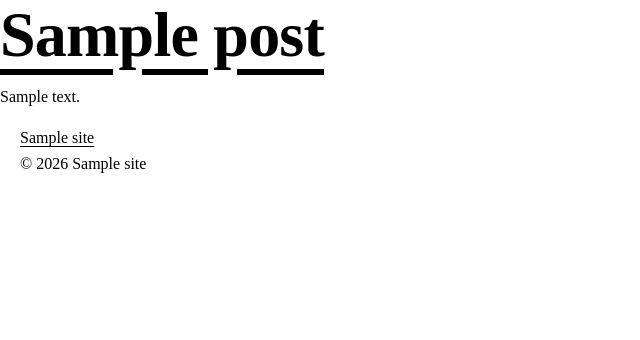
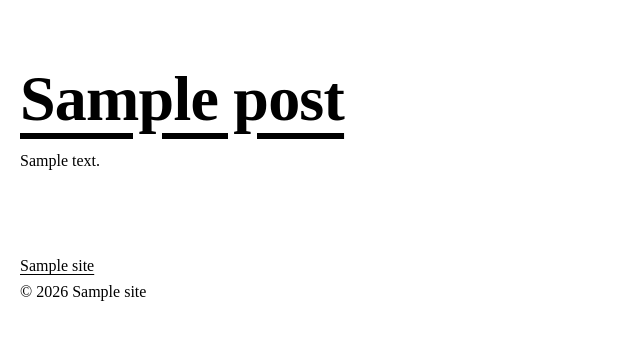
Before and after one commit to cgutierrez5000/cwl-starter-theme, a WordPress theme: template index.php in a window 1280 px wide. Shown: the part 25-365 px from the top of the page, without its empty margins (0-640 px from the left). Run offline with PHP 8.4 and a stand-in for WordPress, Linux system fonts and the light colour scheme; the site name, menu and one post (Sample post) are stand-ins, and other content is empty.

Commit message:
Wrap fallback template content in container

```diff
--- a/assets/css/main.css
+++ b/assets/css/main.css
@@ -69,6 +69,12 @@ svg {
     display: block;
     max-width: 100%;
     height: auto;
+}
+
+/* Space above and below the page content in the fallback template. */
+main>.container {
+    padding-block: var(--space-8);
+    /* 64px */
 }
 
 /* ==========================================================================
--- a/index.php
+++ b/index.php
@@ -1,4 +1,5 @@
 <?php
+
 /**
  * Fallback template. Used for any page without a more specific template.
  *
@@ -9,12 +10,15 @@ get_header();
 ?>
 
 <main>
-<?php if ( have_posts() ) : while ( have_posts() ) : the_post(); ?>
-    <article <?php post_class(); ?>>
-        <h2><a href="<?php the_permalink(); ?>"><?php the_title(); ?></a></h2>
-        <?php the_content(); ?>
-    </article>
-<?php endwhile; endif; ?>
+    <div class="container">
+        <?php if (have_posts()) : while (have_posts()) : the_post(); ?>
+                <article <?php post_class(); ?>>
+                    <h2><a href="<?php the_permalink(); ?>"><?php the_title(); ?></a></h2>
+                    <?php the_content(); ?>
+                </article>
+        <?php endwhile;
+        endif; ?>
+    </div>
 </main>
 
 <?php get_footer(); ?>
```
